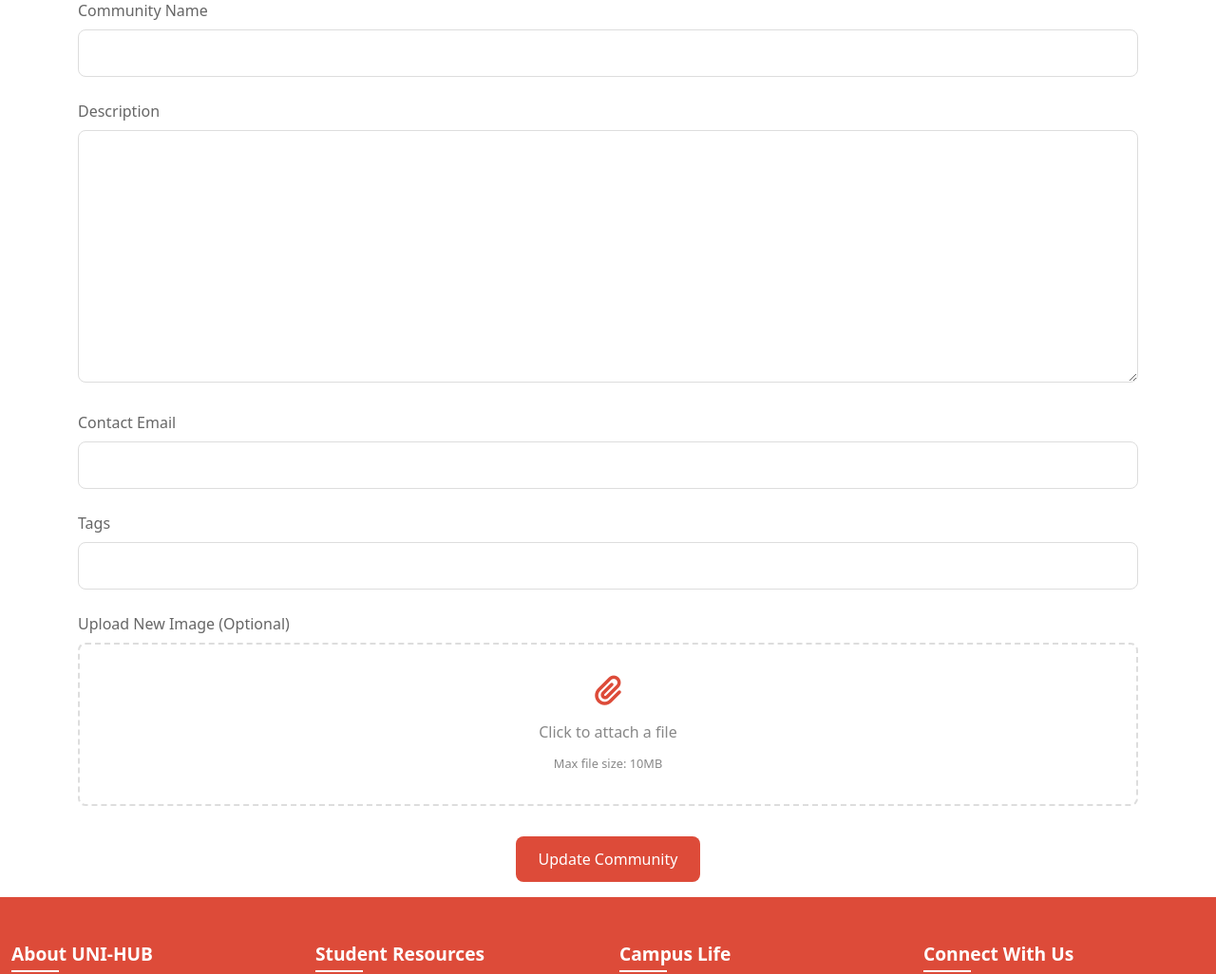
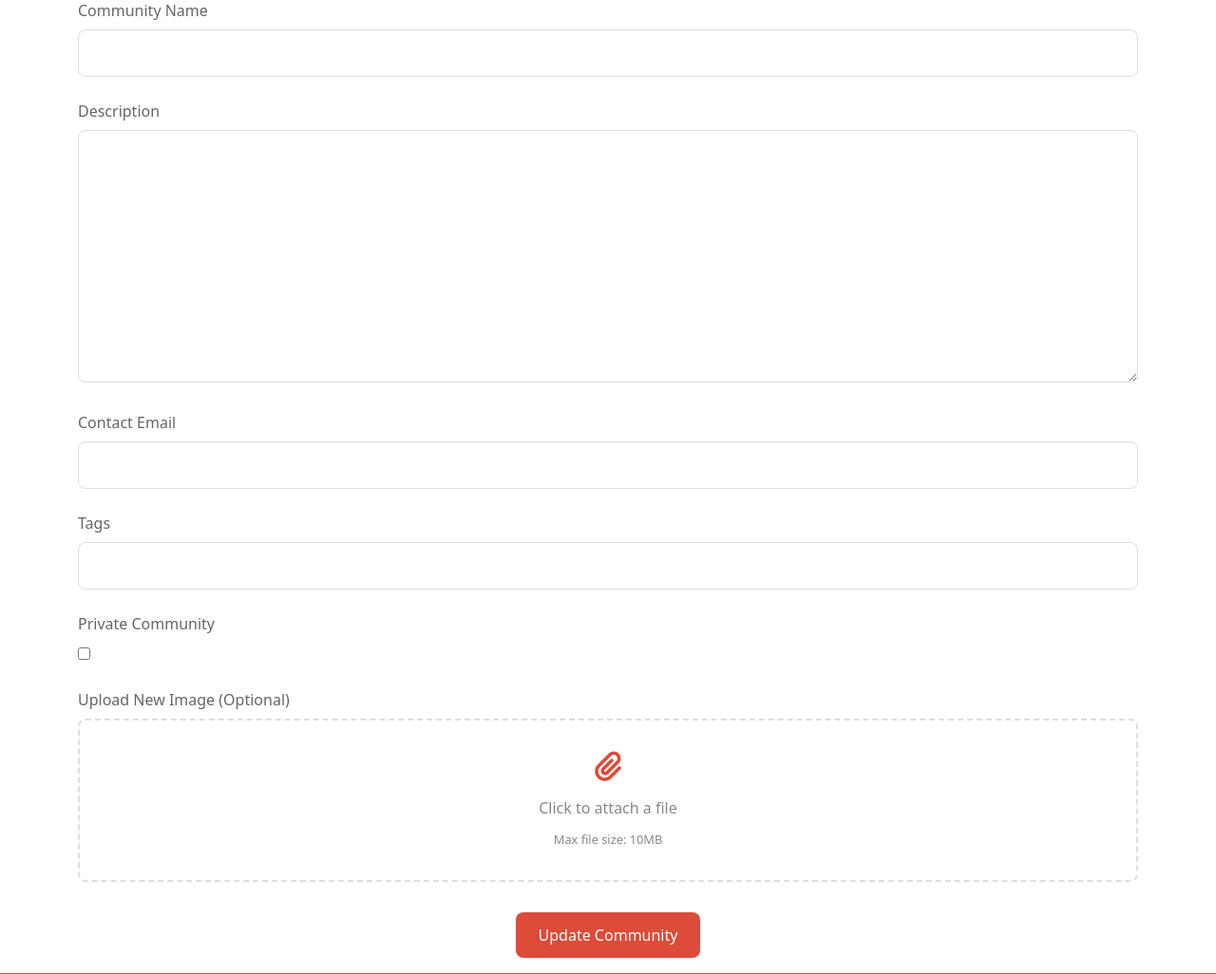
Before and after one commit to willgriffin111/Uni-Hub, a Django app: template Frontend/templates/pages/community_edit.html in a window 1280 px wide. Shown: the part 298-1324 px from the top of the page at 95% size. Run offline with Django 5.2, Linux system fonts and the light colour scheme; the template is opened without the code that fills it, so the values that code supplies are empty; some libraries are stand-ins or nearby versions.

Commit message:
Private Community Functonality

```diff
--- a/Frontend/templates/pages/community_edit.html
+++ b/Frontend/templates/pages/community_edit.html
@@ -57,12 +57,16 @@
                         <label for="tags">Tags</label>
                         <input type="text" id="tags" name="tags" class="form-input" value="{{ community.tags }}">
                     </div>
+                    <div class="form-group">
+                        <label for="tags">Private Community</label>
+                        <input type="checkbox" id="privatecheck" name="privatecheck" {% if community.community_private %} checked {% endif %}>
+                        <input type="hidden" name="private" id="private" value="{{community.community_private}}">
+                    </div>
                     <div class="form-group attachment-group">
                         {% if community.community_image %}
                         <label>Current Image</label>
                             <div class="current-image">
                                 <img src="{{ community.community_image.url }}" alt="Current Image" style="max-width: 200px; max-height: 200px;">
-                                <p>Current Image</p>
                             </div>
                         {% endif %}
                     </div>
@@ -102,6 +106,7 @@
         const imageInput = document.getElementById("community-image").files[0];
         const contactEmail = document.getElementById("community-contact").value;
         const tags = document.getElementById("tags").value;
+        const private = document.getElementById("private").value;
 
         const csrfToken = "{{csrf_token}}";
 
@@ -111,6 +116,7 @@
         formData.append("description", description);
         formData.append("contact_email", contactEmail);
         formData.append("tags", tags);
+        formData.append("community_private", private);
         if (imageInput) {
             formData.append("community_image", imageInput);
         }
@@ -141,6 +147,13 @@
             document.getElementById("responseMessage").innerText = "Network error!";
         }
     });
+
+    const privateCheckbox = document.getElementById('privatecheck');
+    const privateValue = document.getElementById('private');
+
+    privateCheckbox.addEventListener('change', () => {
+        privateValue.value = privateCheckbox.checked ? 'True' : 'False';
+      });
 </script>
 
 </body>
--- a/UniHub_backend/api/community/models.py
+++ b/UniHub_backend/api/community/models.py
@@ -28,6 +28,7 @@ class Community(models.Model):
     )
     contact_email = models.EmailField()
     created_at = models.DateTimeField(auto_now_add=True)
+    community_private = models.BooleanField(default=False)
 
     tags = models.TextField(blank=True)
     members = models.ManyToManyField(
--- a/UniHub_backend/api/community/serializers.py
+++ b/UniHub_backend/api/community/serializers.py
@@ -27,7 +27,7 @@ from .models import Community
 class CommunitySerializer(serializers.ModelSerializer):
     class Meta:
         model = Community
-        fields = ['name', 'description', 'community_image','tags' ,'contact_email']
+        fields = ['name', 'description', 'community_image','tags' ,'contact_email', 'community_private',]
 
 class CommunityEventSerializer(serializers.ModelSerializer):
     is_user_attending = serializers.SerializerMethodField()
```
Also changed, not shown: Frontend/templates/pages/community_view.html (+7 -1 lines).
